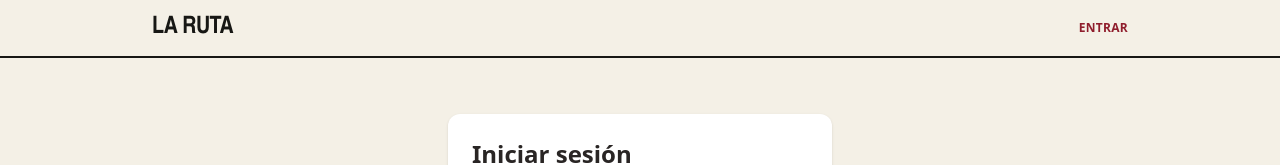
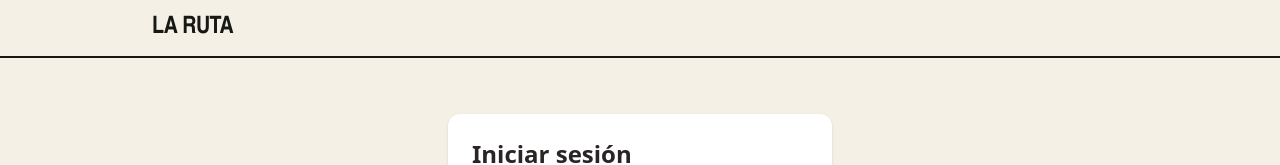
Before and after one commit to idoceb00/la-ruta, an Angular app in the folder frontend/: page /login in a window 1280 px wide. Shown: the top 165 px of the page. Built offline with nearby package versions, Linux system fonts and the light colour scheme.

Commit message:
feat: hide login link on auth pages

```diff
--- a/frontend/src/app/layout/header/header.html
+++ b/frontend/src/app/layout/header/header.html
@@ -20,8 +20,8 @@
         <button type="button" (click)="logout()" class="cursor-pointer uppercase hover:text-wine">
           Salir
         </button>
-      } @else {
-        <a routerLink="/login" routerLinkActive="text-wine" class="hover:text-wine">Entrar</a>
+      } @else if(!onAuthPage()){
+        <a routerLink="/login" class="hover:text-wine">Entrar</a>
       }
     </nav>
   </div>
--- a/frontend/src/app/layout/header/header.ts
+++ b/frontend/src/app/layout/header/header.ts
@@ -1,6 +1,11 @@
-import { Component, inject } from '@angular/core';
-import { Router, RouterLink, RouterLinkActive } from '@angular/router';
+import { Component, computed, inject } from '@angular/core';
+import { toSignal } from '@angular/core/rxjs-interop';
+import { NavigationEnd, Router, RouterLink, RouterLinkActive } from '@angular/router';
+import { filter, map } from 'rxjs';
 import { AuthService } from '../../auth/auth-service';
+
+// Pages where the "Entrar" link makes no sense
+const AUTH_ROUTES = ['/login', '/register'];
 
 @Component({
   selector: 'app-header',
@@ -12,6 +17,19 @@ export class Header {
   protected readonly authService = inject(AuthService);
   private readonly router = inject(Router);
 
+  // Current URL, updated after every completed navigation
+  private readonly url = toSignal(
+    this.router.events.pipe(
+      filter((event) => event instanceof NavigationEnd),
+      map((event) => event.urlAfterRedirects),
+    ),
+    { initialValue: this.router.url },
+  );
+
+  protected readonly onAuthPage = computed(() =>
+    AUTH_ROUTES.some((route) => this.url().startsWith(route)),
+  );
+
   protected logout(): void {
     this.authService.logout();
     void this.router.navigate(['/login']);
```
